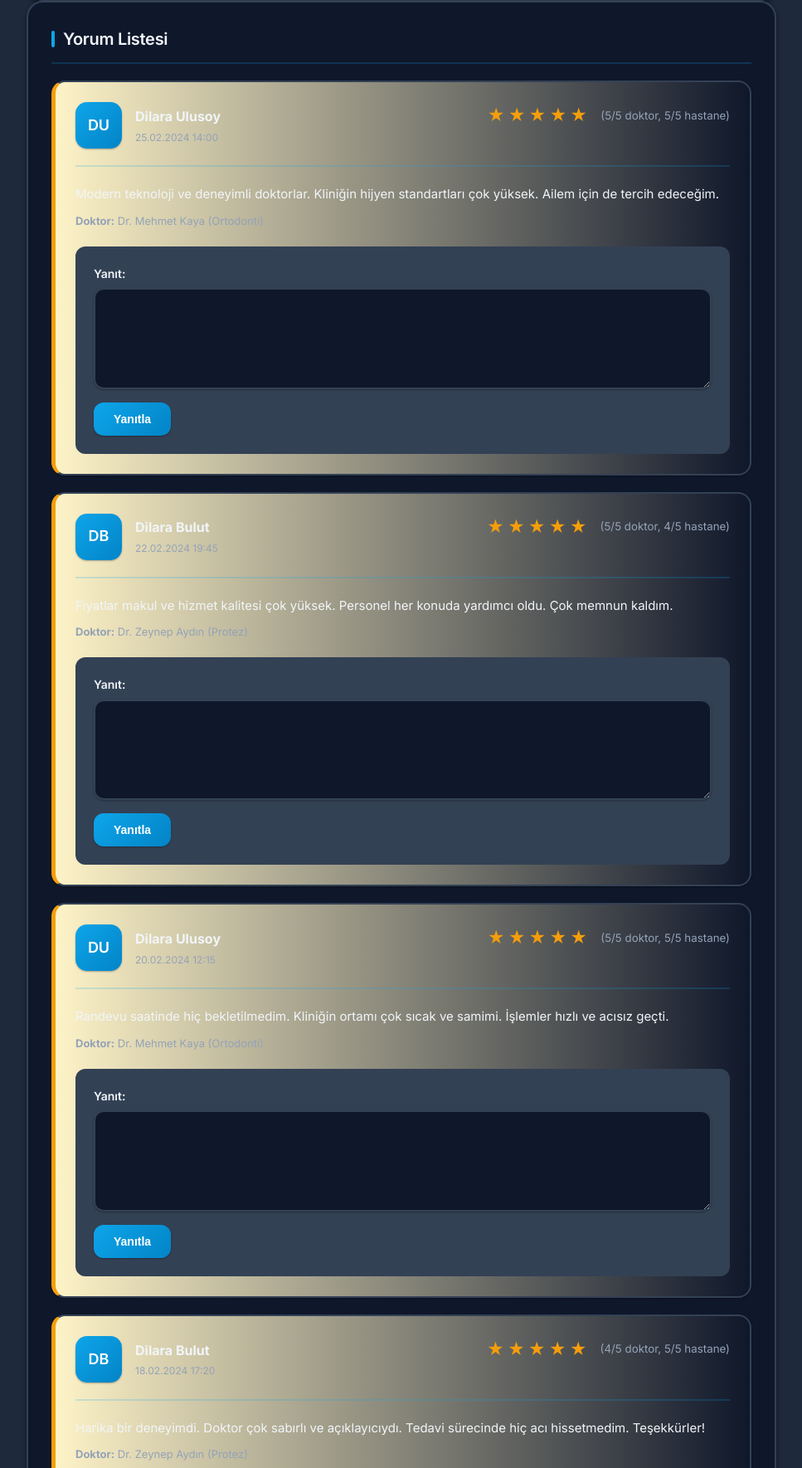
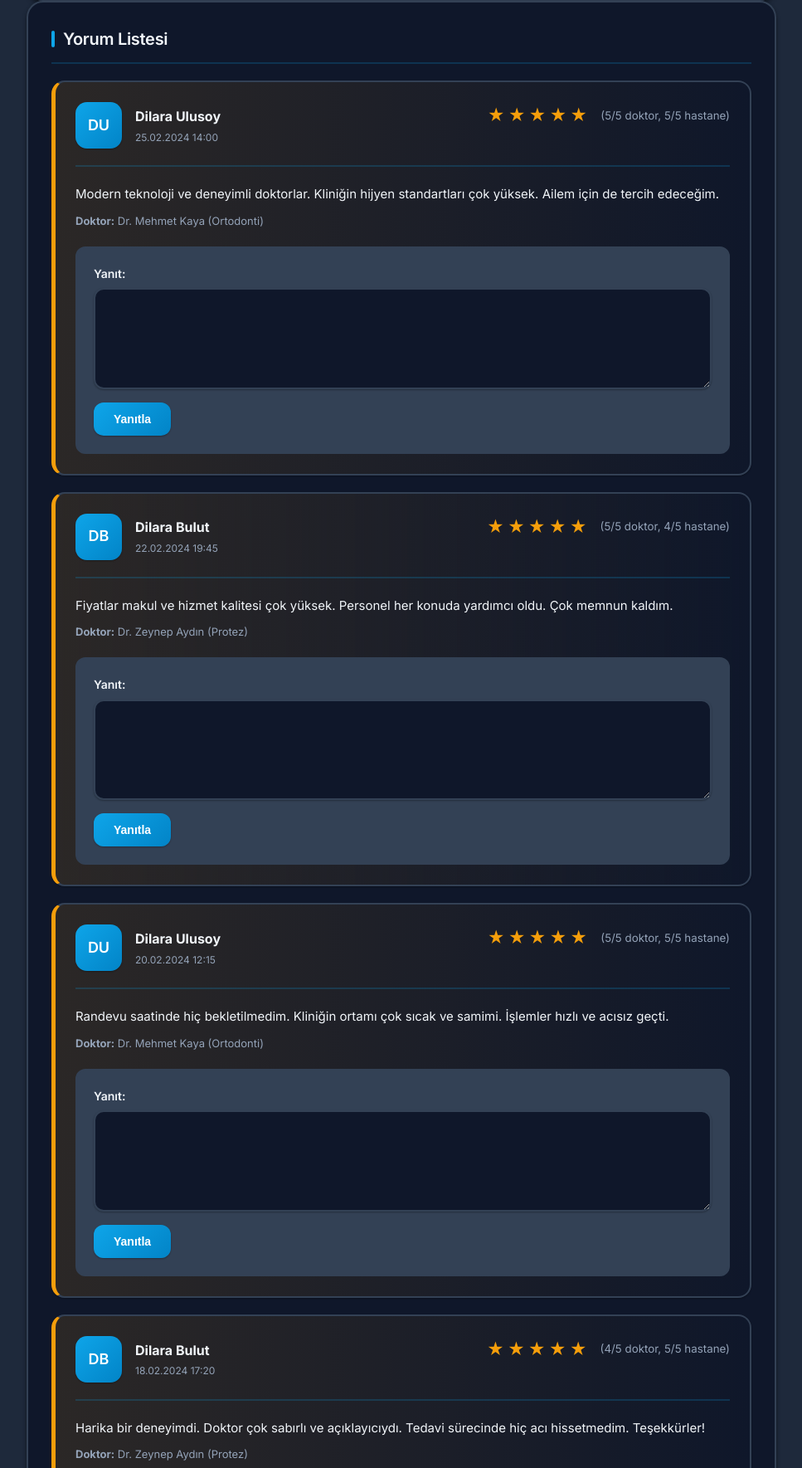
Before and after one commit to CemBlt/dent-panel, a Django app: page /reviews/ in a window 1280 px wide. Shown: the part 1002-2771 px from the top of the page at 83% size, without its empty margins (296-1263 px from the left). Run offline with Django 5.2, Linux system fonts and the light colour scheme.

Commit message:
Yorumlar Fix

```diff
--- a/panel/static/panel/dashboard.css
+++ b/panel/static/panel/dashboard.css
@@ -61,6 +61,7 @@
     --muted-light: #64748B;
 
     --primary-light: rgba(14, 165, 233, 0.2);
+    --accent-light: rgba(245, 158, 11, 0.12);  /* Dark mod için koyu turuncu ton */
     --shadow-sm: 0 1px 2px 0 rgba(0, 0, 0, 0.3);
     --shadow: 0 4px 6px -1px rgba(0, 0, 0, 0.4), 0 2px 4px -1px rgba(0, 0, 0, 0.3);
     --shadow-md: 0 10px 15px -3px rgba(0, 0, 0, 0.4), 0 4px 6px -2px rgba(0, 0, 0, 0.3);
```
